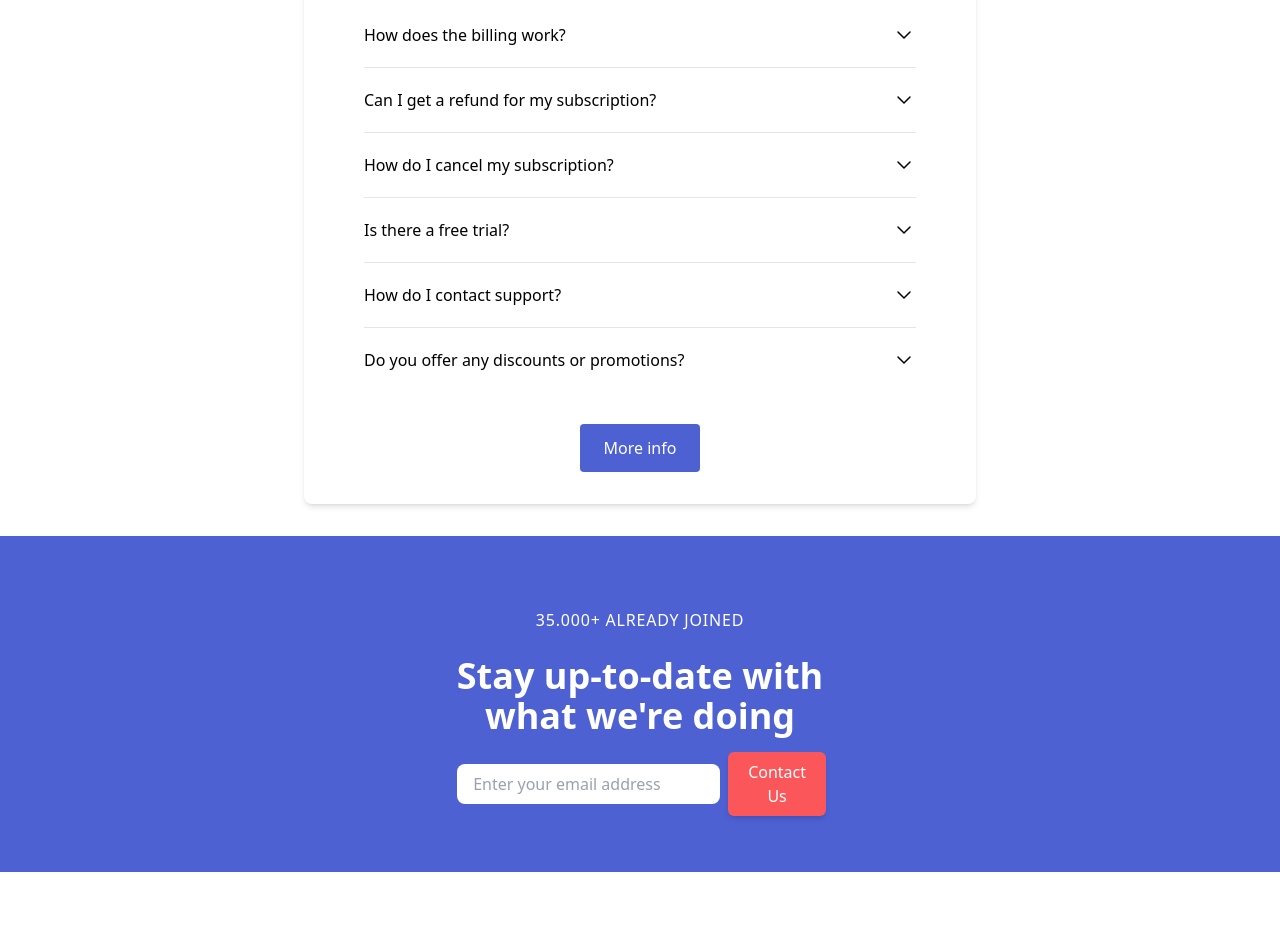
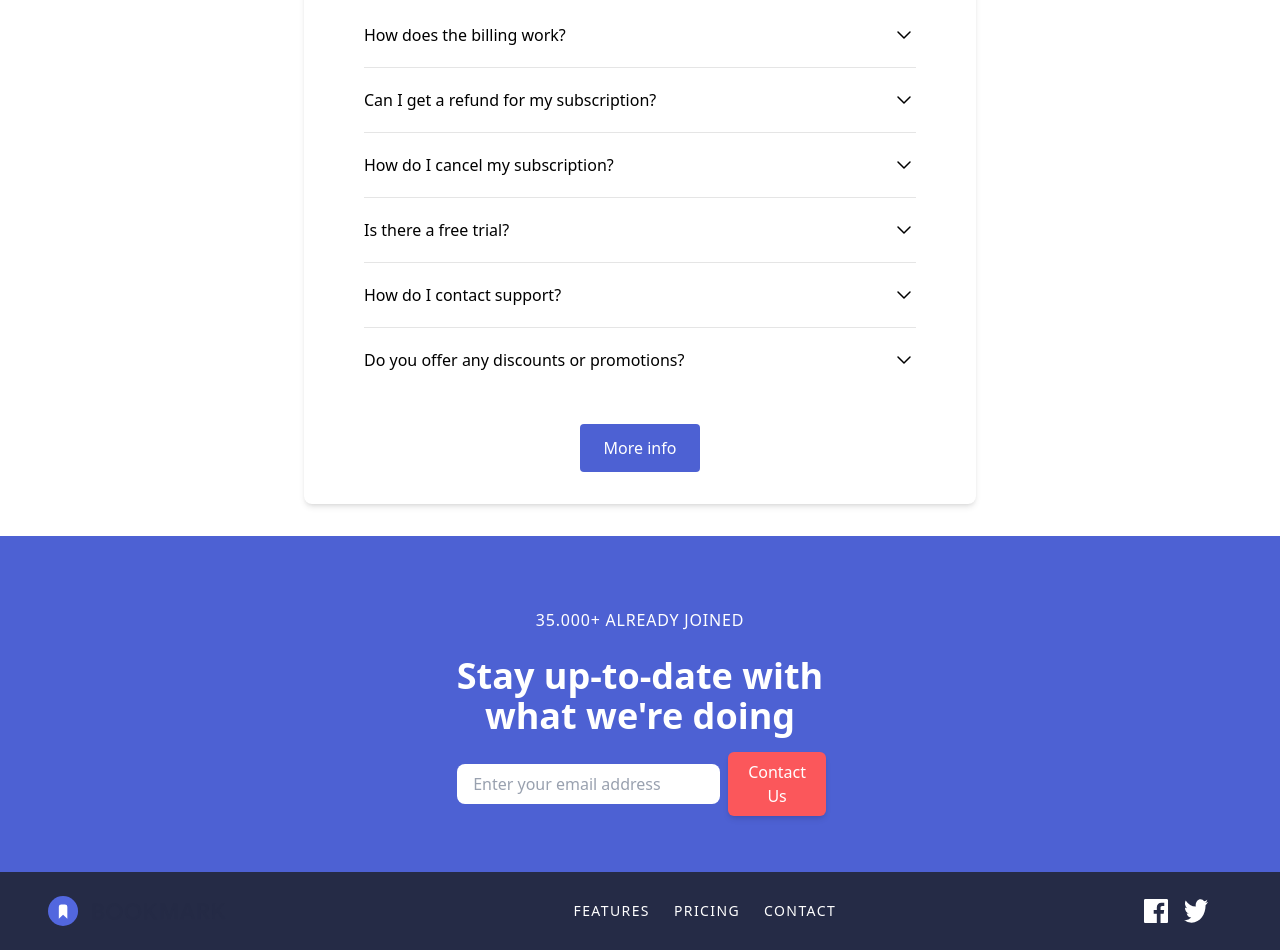
Before and after one commit to Rosalvi/responsive-landing-page, a website: page index.html in a window 1280 px wide. Shown: the part 2213-3163 px from the top of the page. Before the commit the page ends 3085 px from the top, so only its background shows below. Drawn offline with Linux system fonts and the light colour scheme.

Commit message:
added footer

```diff
--- a/assets/js/main.js
+++ b/assets/js/main.js
@@ -22,6 +22,7 @@ document.addEventListener("DOMContentLoaded", () => {
     loadComponent("download-extension", "components/download-extension.html");
     loadComponent("faq-container", "components/faq.html");
     loadComponent("contact-info", "components/contact-info.html");
+    loadComponent("footer-container", "components/footer.html");
 
     function initializeMenu() {
         const menuBtn = document.getElementById("menu-toggle");
--- /dev/null
+++ b/components/footer.html
@@ -0,0 +1,21 @@
+<footer class="bg-[#252b46] text-white px-8 py-6 flex flex-col md:flex-row justify-between items-center">
+
+    <div class="flex items-center gap-2 mb-4 md:mb-0 pl-4">
+        <img src="assets/img/logo-bookmark.svg" alt="Logo" class="w-[177.6px] h-[30px] mr-10" />
+    </div>
+
+
+    <div class="flex gap-6 text-sm mb-4 md:mb-0">
+      <a href="#" class="hover:text-[#fb575b] tracking-widest">FEATURES</a>
+      <a href="#" class="hover:text-[#fb575b] tracking-widest">PRICING</a>
+      <a href="#" class="hover:text-[#fb575b] tracking-widest">CONTACT</a>
+    </div>
+
+
+    <div class="flex gap-4 mr-10">
+      <img src="assets/icons/icon-facebook.svg" alt="icon-facebook" class="" />
+
+
+      <img src="assets/icons/icon-twitter.svg" alt="icon-twitter" class="" />
+    </div>
+  </footer>
--- a/index.html
+++ b/index.html
@@ -16,6 +16,7 @@
         <div id="download-extension"></div>
         <div id="faq-container"></div>
         <div id="contact-info"></div>
+        <div id="footer-container"></div>
 
     </main>
 
```
Also changed, not shown: css/main.css.
